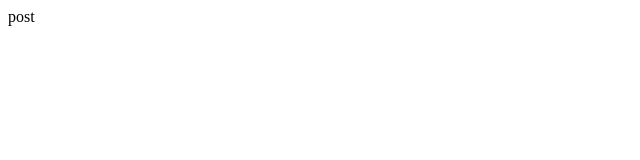
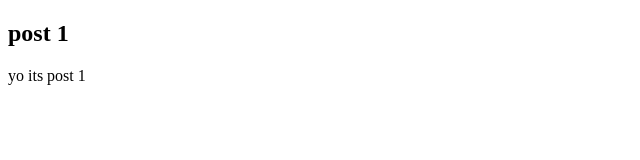
Before and after one commit to tjallen/tjatsby, a Gatsby site: page /posts/post1/ in a window 1280 px wide. Shown: the whole page, without its empty margins (0-640 px from the left). Built offline with nearby package versions, Linux system fonts and the light colour scheme; Gatsby itself is replaced by a stand-in of ours.

Commit message:
Replace template placeholder with template content

```diff
--- a/src/templates/post.js
+++ b/src/templates/post.js
@@ -1,5 +1,22 @@
 import React from 'react';
 
-export default () => {
-  return <div>post</div>
+export default ({ data }) => {
+  const post = data.markdownRemark;
+  return (
+    <div>
+      <h2>{post.frontmatter.title}</h2>
+      <div dangerouslySetInnerHTML={{ __html: post.html }} />
+    </div>
+  );
 };
+
+export const query = graphql`
+  query PostQuery($slug: String!) {
+    markdownRemark(fields: { slug: { eq: $slug } }) {
+      html
+      frontmatter {
+        title
+      }
+    }
+  }
+`;
```
